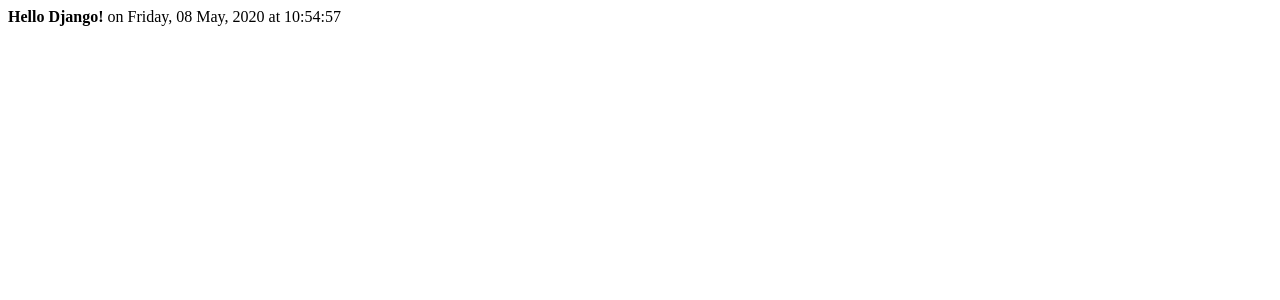
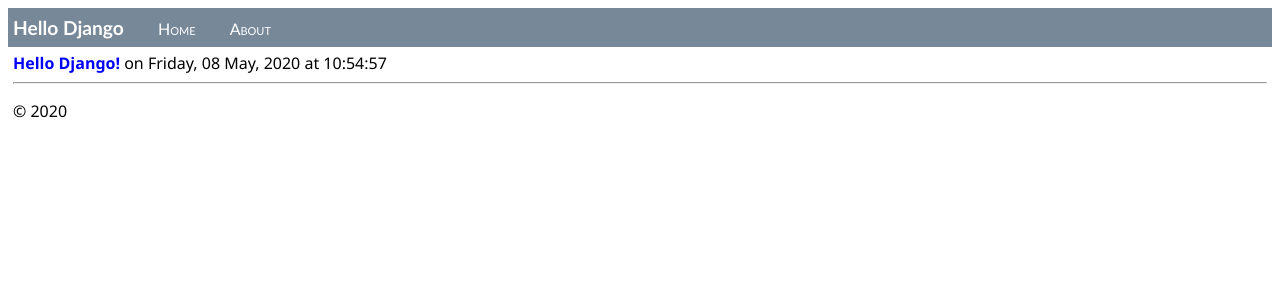
Before and after one commit to vitusodinaka/LearningDjango, a Django app: page / in a window 1280 px wide. Shown: the top 300 px of the page. Run offline with Django 3.2, Linux system fonts and the light colour scheme.

Commit message:
Serve static files, add pages, and use template inheritance

```diff
--- a/BasicProject/BasicProject/urls.py
+++ b/BasicProject/BasicProject/urls.py
@@ -27,4 +27,5 @@
 urlpatterns = [
     url(r'^$', HelloDjangoApp.views.index, name='index'),
     url(r'^home$', HelloDjangoApp.views.index, name='home'),
+    url(r'^about$', HelloDjangoApp.views.about, name='about'),
 ]
--- /dev/null
+++ b/BasicProject/HelloDjangoApp/static/site.css
@@ -0,0 +1,31 @@
+.message {
+    font-weight: 600;
+    color: blue;
+}
+.navbar {
+    background-color: lightslategray;
+    font-size: 1em;
+    font-family: 'Trebuchet MS', 'Lucida Sans Unicode', 'Lucida Grande', 'Lucida Sans', Arial, sans-serif;
+    color: white;
+    padding: 8px 5px 8px 5px;
+}
+
+    .navbar a {
+        text-decoration: none;
+        color: inherit;
+    }
+
+.navbar-brand {
+    font-size: 1.2em;
+    font-weight: 600;
+}
+
+.navbar-item {
+    font-variant: small-caps;
+    margin-left: 30px;
+}
+
+.body-content {
+    padding: 5px;
+    font-family: 'Segoe UI', Tahoma, Geneva, Verdana, sans-serif;
+}
--- a/BasicProject/HelloDjangoApp/templates/HelloDjangoApp/index.html
+++ b/BasicProject/HelloDjangoApp/templates/HelloDjangoApp/index.html
@@ -1,22 +1,4 @@
-<html>
-    <head>
-        <title>{{ title }}</title>
-    </head>
-    <body>
-        <strong>{{ message }}</strong>{{ content }}
-    </body>
-</html>
-
-def index(request):
-    now = datetime.now()
-
-    return render(
-        request,
-        "HelloDjangoApp/index.html",  # Relative path from the 'templates' folder to the template file
-        # "index.html", # Use this code for VS 2017 15.7 and earlier
-        {
-            'title' : "Hello Django",
-            'message' : "Hello Django!",
-            'content' : " on " + now.strftime("%A, %d %B, %Y at %X")
-        }
-    )
+{% extends "HelloDjangoApp/layout.html" %}
+{% block content %}
+<span class="message">{{ message }}</span>{{ content }}
+{% endblock %}
--- /dev/null
+++ b/BasicProject/HelloDjangoApp/templates/HelloDjangoApp/layout.html
@@ -0,0 +1,25 @@
+<!DOCTYPE html>
+<html>
+<head>
+    <meta charset="utf-8" />
+    <title>{{ title }}</title>
+    {% load staticfiles %}
+    <link rel="stylesheet" type="text/css" href="{% static 'site.css' %}" />
+</head>
+
+<body>
+    <div class="navbar">
+       <a href="/" class="navbar-brand">Hello Django</a>
+       <a href="{% url 'home' %}" class="navbar-item">Home</a>
+       <a href="{% url 'about' %}" class="navbar-item">About</a>
+    </div>
+
+    <div class="body-content">
+{% block content %}{% endblock %}
+        <hr/>
+        <footer>
+            <p>&copy; 2020</p>
+        </footer>
+    </div>
+</body>
+</html>
--- /dev/null
+++ b/BasicProject/HelloDjangoApp/templates/about.html
@@ -0,0 +1,4 @@
+{% extends "HelloDjangoApp/layout.html" %}
+{% block content %}
+{{ content }}
+{% endblock %}
--- a/BasicProject/HelloDjangoApp/views.py
+++ b/BasicProject/HelloDjangoApp/views.py
@@ -1,7 +1,6 @@
 from django.shortcuts import render
 
-# Create your views here.
-
+from datetime import datetime
 def index(request):
     now = datetime.now()
 
@@ -10,23 +9,19 @@
         "HelloDjangoApp/index.html",  # Relative path from the 'templates' folder to the template file
         # "index.html", # Use this code for VS 2017 15.7 and earlier
         {
-            'content': "<strong>Hello Django!</strong> on " + now.strftime("%A, %d %B, %Y at %X")
+            'title' : "Hello Django",
+            'message' : "Hello Django!",
+            'content' : " on " + now.strftime("%A, %d %B, %Y at %X")
         }
     )
 
-
-from django.http import HttpResponse
-
-def index(request):
-    return HttpResponse("Hello, Django!")
-
-from datetime import datetime
-
-def index(request):
-    now = datetime.now()
-
-    html_content = "<html><head><title>Hello, Django</title></head><body>"
-    html_content += "<strong>Hello Django!</strong> on " + now.strftime("%A, %d %B, %Y at %X")
-    html_content += "</body></html>"
-
-    return HttpResponse(html_content)
+def about(request):
+    return render(
+        request,
+        "HelloDjangoApp/about.html",
+        {
+            'title' : "About HelloDjangoApp",
+            'content' : "Example app page for Django."
+        }
+    )
+# Create your views here.
```
Also changed, not shown: 1 other file.
